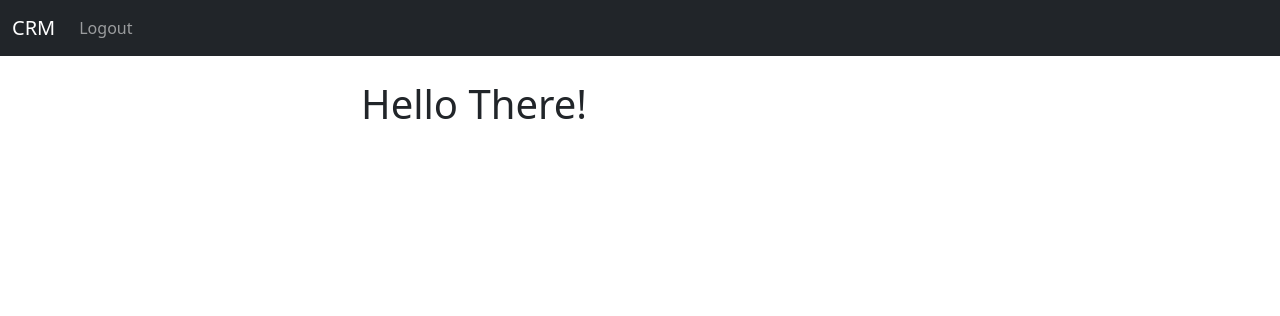
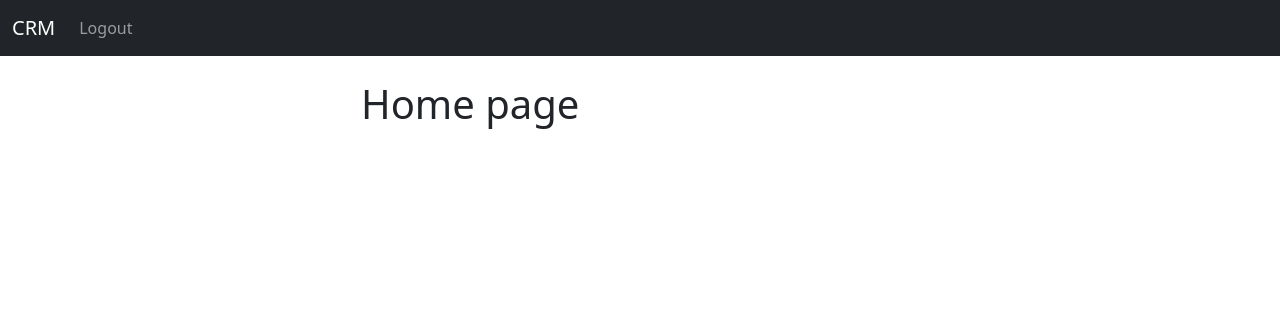
Before and after one commit to Youssef-Chibane/first_crm, a Django app: page / in a window 1280 px wide. Shown: the top 316 px of the page. Run offline with Django 5.2, Linux system fonts and the light colour scheme; the visitor is signed in with stand-in values (Sample User, id 1).

Commit message:
cheating

```diff
--- a/website/templates/home.html
+++ b/website/templates/home.html
@@ -5,7 +5,7 @@
 
 {% if user.is_authenticated %}
 
-	<h1>Hello There!</h1>
+	<h1>Home page</h1>
 
 {% else %}
 
```
